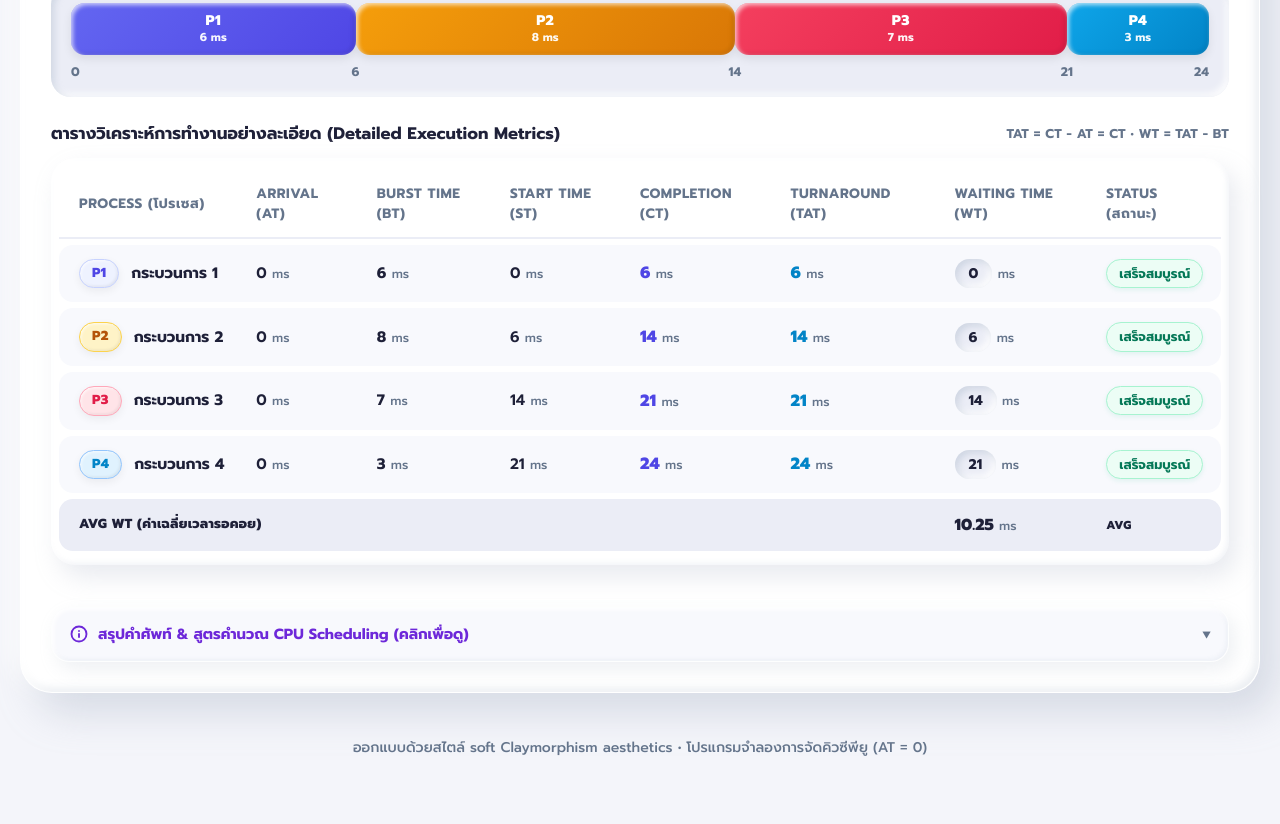
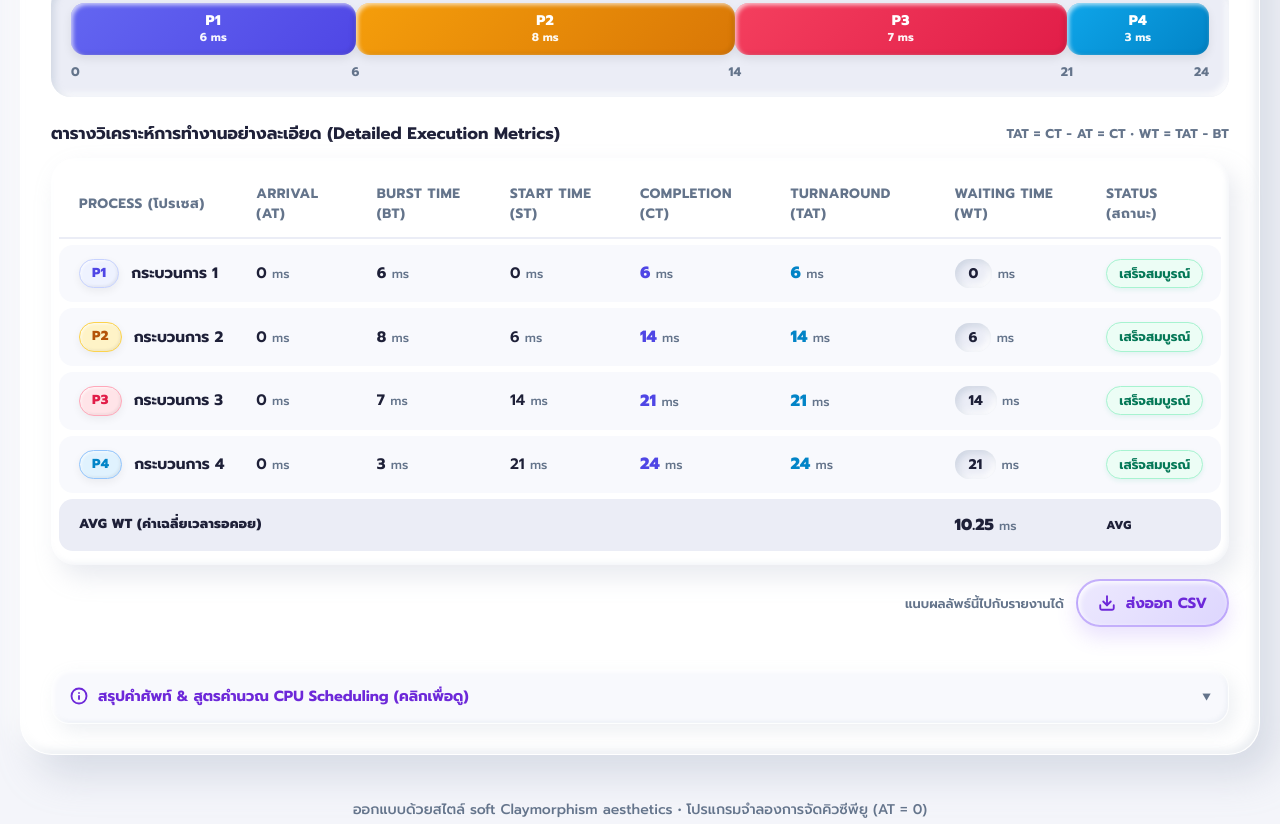
Before and after one commit to nuuice5412/cpu-scheduler, a website: page index.html in a window 1280 px wide. Shown: the part 1276-2100 px from the top of the page. Drawn offline with Linux system fonts and the light colour scheme.

Commit message:
fix(ui): place the CSV export under the results table
- move the export button from the action bar to a row directly below the table,
  under the AVG WT footer, with a short hint next to it: that is where the page
  scrolls once a calculation runs
- give it a lavender fill (solid tint in dark mode) so it still reads as a
  button at the end of the results
- refresh the README screenshots and text

```diff
--- a/index.html
+++ b/index.html
@@ -249,16 +249,6 @@
               </svg>
               <span id="btn-reset-text">รีเซ็ต</span>
             </button>
-
-            <button type="button" id="btn-export" class="clay-btn btn-export" title="ดาวน์โหลดผลลัพธ์เป็น CSV">
-              <svg width="18" height="18" viewBox="0 0 24 24" fill="none" stroke="currentColor" stroke-width="2.5"
-                stroke-linecap="round" stroke-linejoin="round" aria-hidden="true">
-                <path d="M21 15v4a2 2 0 0 1-2 2H5a2 2 0 0 1-2-2v-4"></path>
-                <polyline points="7 10 12 15 17 10"></polyline>
-                <line x1="12" y1="15" x2="12" y2="3"></line>
-              </svg>
-              <span id="btn-export-text">ส่งออก CSV</span>
-            </button>
           </div>
         </form>
       </section>
@@ -427,6 +417,20 @@
                   </tr>
                 </tfoot>
               </table>
+            </div>
+
+            <!-- ส่งออกผลลัพธ์: อยู่ใต้แถว AVG WT ต่อท้ายตาราง (เห็นตอนเลื่อนลงมาดูผล) -->
+            <div class="table-actions">
+              <span class="table-actions-hint" id="export-hint">แนบผลลัพธ์นี้ไปกับรายงานได้</span>
+              <button type="button" id="btn-export" class="clay-btn btn-export" title="ดาวน์โหลดผลลัพธ์เป็น CSV">
+                <svg width="18" height="18" viewBox="0 0 24 24" fill="none" stroke="currentColor" stroke-width="2.5"
+                  stroke-linecap="round" stroke-linejoin="round" aria-hidden="true">
+                  <path d="M21 15v4a2 2 0 0 1-2 2H5a2 2 0 0 1-2-2v-4"></path>
+                  <polyline points="7 10 12 15 17 10"></polyline>
+                  <line x1="12" y1="15" x2="12" y2="3"></line>
+                </svg>
+                <span id="btn-export-text">ส่งออก CSV</span>
+              </button>
             </div>
           </div>
 
@@ -526,6 +530,7 @@
           tableAvgWt: "AVG WT (ค่าเฉลี่ยเวลารอคอย)",
           btnExportText: "ส่งออก CSV",
           btnExportTitle: "ดาวน์โหลดผลลัพธ์ล่าสุดเป็นไฟล์ CSV",
+          exportHint: "แนบผลลัพธ์นี้ไปกับรายงานได้",
           labelGanttTitle: "แผนภูมิแกนต์แสดงลำดับเวลา (Gantt Timeline Visualization)",
           labelMakespanText: "Total Makespan (เวลารวม):",
           ganttChartAria: "แผนภูมิแกนต์แสดงลำดับการทำงานของซีพียู",
@@ -615,6 +620,7 @@
           tableAvgWt: "AVG WT (average waiting time)",
           btnExportText: "Export CSV",
           btnExportTitle: "Download the latest results as a CSV file",
+          exportHint: "Attach these results to your report",
           labelGanttTitle: "Gantt Timeline Visualization",
           labelMakespanText: "Total Makespan:",
           ganttChartAria: "Gantt timeline chart displaying CPU execution sequence",
@@ -698,6 +704,7 @@
           'compare-note': t.compareNote,
           'table-avg-label': t.tableAvgWt,
           'btn-export-text': t.btnExportText,
+          'export-hint': t.exportHint,
           'label-gantt-title': t.labelGanttTitle,
           'label-makespan-text': t.labelMakespanText,
           'label-table-title': t.labelTableTitle,
--- a/styles.css
+++ b/styles.css
@@ -1562,19 +1562,38 @@ body {
   letter-spacing: 0.02em;
 }
 
-/* ปุ่มส่งออก CSV — อยู่ในแถวปุ่มหลัก (หลังปุ่มรีเซ็ต) ให้เห็นได้ทันที */
+/* ปุ่มส่งออก CSV — อยู่ใต้แถว AVG WT ต่อท้ายตาราง (เห็นตอนเลื่อนลงมาดูผล) */
+.table-actions {
+  display: flex;
+  align-items: center;
+  justify-content: flex-end;
+  gap: 12px;
+  flex-wrap: wrap;
+  margin-top: 2px;
+}
+.table-actions-hint {
+  font-size: 0.8rem;
+  font-weight: 600;
+  color: var(--text-muted);
+}
 .btn-export {
-  background: var(--bg-card);
+  background: linear-gradient(135deg, #EDE9FE 0%, #DDD6FE 100%);
   color: var(--clay-purple-dark);
-  border: 2px solid rgba(139, 92, 246, 0.45);
-  box-shadow: 0 8px 18px rgba(166, 175, 195, 0.28), inset 2px 2px 5px rgba(255, 255, 255, 0.9);
-  /* padding หักลบขอบ 2px เพื่อให้สูงเท่าปุ่มอื่นในแถวเดียวกัน */
-  padding: 12px 20px;
+  border: 2px solid rgba(139, 92, 246, 0.4);
+  box-shadow: 0 10px 20px rgba(139, 92, 246, 0.18), inset 2px 2px 5px rgba(255, 255, 255, 0.85);
+  padding: 11px 20px;
+  font-size: 0.92rem;
   flex: 0 0 auto;
 }
 .btn-export:hover {
-  background: var(--bg-card-alt);
-  border-color: rgba(139, 92, 246, 0.75);
+  filter: brightness(1.04);
+  border-color: rgba(139, 92, 246, 0.7);
+}
+[data-theme="dark"] .btn-export {
+  background: rgba(167, 139, 250, 0.18);
+  color: var(--clay-purple-light);
+  border-color: rgba(167, 139, 250, 0.45);
+  box-shadow: 0 10px 22px rgba(0, 0, 0, 0.45), inset 2px 2px 5px rgba(255, 255, 255, 0.08);
 }
 
 /* แถว AVG WT ท้ายตาราง (ข้อกำหนด: ตารางต้องมีค่าเฉลี่ยเวลารอคอย) */
```
Also changed, not shown: README.md, docs/screenshot-dark.png, docs/screenshot-light.png.
